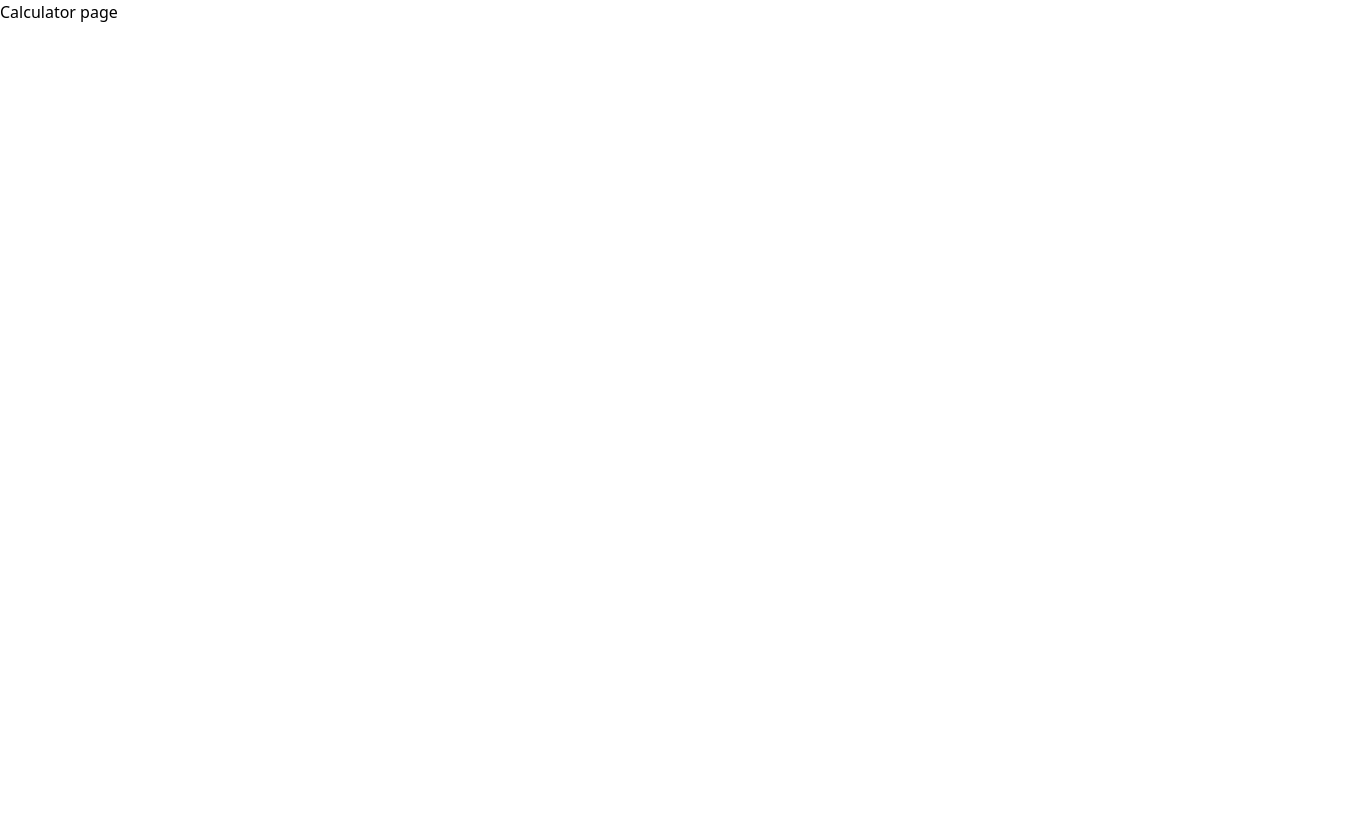
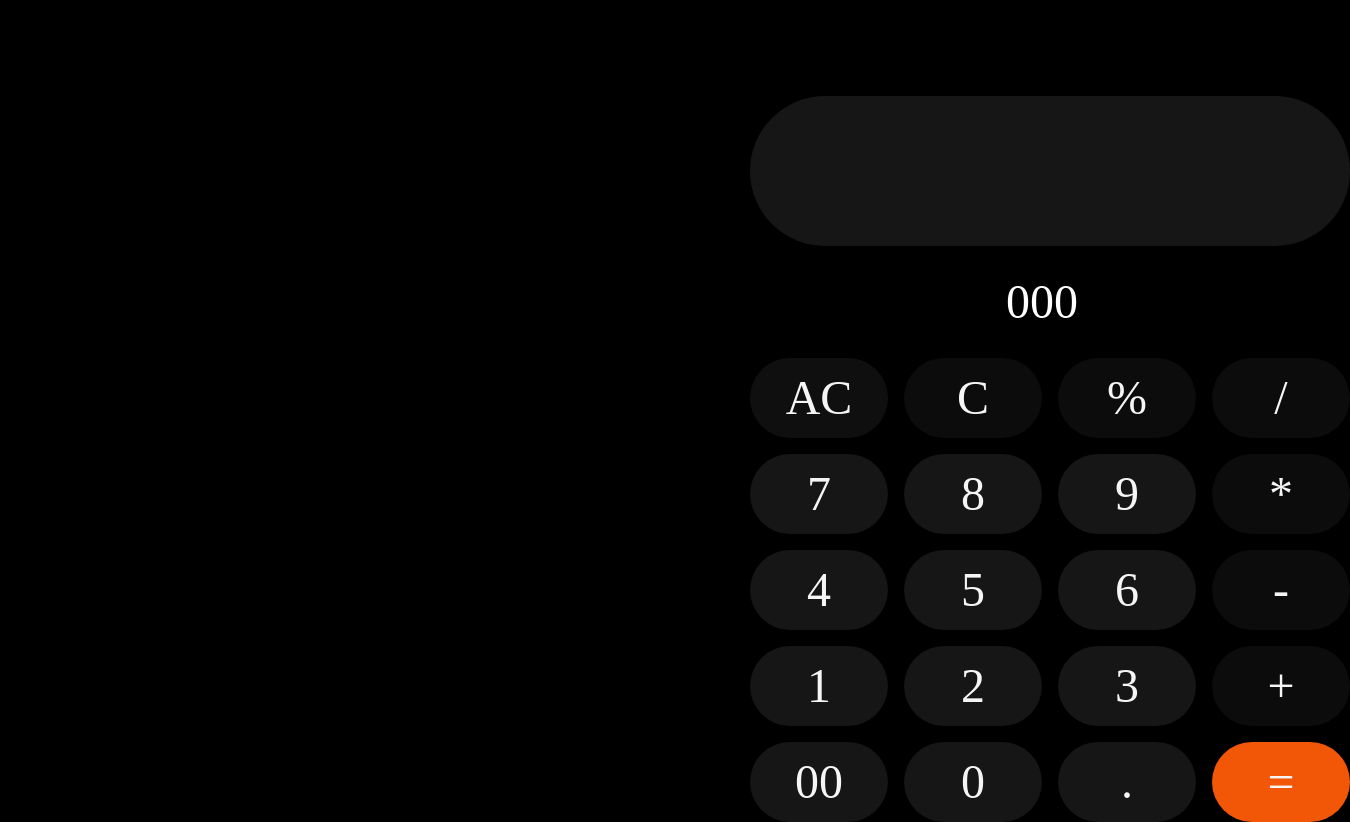
Before and after one commit to EsakkiVinayagam008/Stopwatch, a React (Create React App) app: page /Calculator in a window 1280 px wide. Shown: the whole page, 1350 px wide, since content can reach past the window. Before the commit the page ends 800 px from the top, so only its background shows below. Built offline with nearby package versions, Linux system fonts and the light colour scheme.

Commit message:
Update Calculator.jsx

```diff
--- a/src/Componend/Calculator.jsx
+++ b/src/Componend/Calculator.jsx
@@ -1,12 +1,53 @@
 import React from 'react'
 
+
 const Calculator = () => {
+  document.body.style.background='black'
+  document.body.style.fontFamily =  'Platypi, serif';
+
+
+
+
   return (
-    <div>
-        <h1>
-            Calculator page
-        </h1>
+   <>
+
+   <div className='mt-24 rounded-2xl' style={{ height: '650px', width: '600px', background: 'black',marginLeft:'750px' }}>
+      <input
+
+        type="text"
+        className='focus:ring text-7xl rounded-full'
+        style={{ height: '150px', width: '600px',background:'#161617',color:'whitesmoke' }}
+      />
+      <h1 className='text-5xl mt-8 ml-64' style={{color:'White'}}>000</h1>
+      <div className="grid grid-cols-4 gap-4 mt-8 text-5xl" style={{textAlign:'center'}} >
+
+      <button className="1 rounded-full p-4" style={{color:'whitesmoke', background:'#0f0f0f'}}>AC</button>
+<button className="2 rounded-full p-4" style={{color:'whitesmoke', background:'#0c0c0d'}}>C</button>
+<button className="3 rounded-full p-4" style={{color:'whitesmoke', background:'#0c0c0d'}}>%</button>
+<button className="4 rounded-full p-4" style={{color:'whitesmoke', background:'#0c0c0d'}}>/</button>
+<button className="5 rounded-full p-4" style={{color:'whitesmoke', background:'#161617'}}>7</button>
+<button className="6 rounded-full p-4" style={{color:'whitesmoke', background:'#161617'}}>8</button>
+<button className="7 rounded-full p-4" style={{color:'whitesmoke', background:'#161617'}}>9</button>
+<button className="8 rounded-full p-4" style={{color:'whitesmoke', background:'#0c0c0d'}}>*</button>
+<button className="9 rounded-full p-4" style={{color:'whitesmoke', background:'#161617'}}>4</button>
+<button className="10 rounded-full p-4" style={{color:'whitesmoke', background:'#161617'}}>5</button>
+<button className="11 rounded-full p-4" style={{color:'whitesmoke', background:'#161617'}}>6</button>
+<button className="12 rounded-full p-4" style={{color:'whitesmoke', background:'#0c0c0d'}}>-</button>
+<button className="13 rounded-full p-4" style={{color:'whitesmoke', background:'#161617'}}>1</button>
+<button className="14 rounded-full p-4" style={{color:'whitesmoke', background:'#161617'}}>2</button>
+<button className="15 rounded-full p-4" style={{color:'whitesmoke', background:'#161617'}}>3</button>
+<button className="16 rounded-full p-4" style={{color:'whitesmoke', background:'#0c0c0d'}}>+</button>
+<button className="17 rounded-full p-4" style={{color:'whitesmoke', background:'#161617'}}>00</button>
+<button className="18 rounded-full p-4" style={{color:'whitesmoke', background:'#161617'}}>0</button>
+<button className="19 rounded-full p-4" style={{color:'whitesmoke', background:'#161617'}}>.</button>
+<button className="20 rounded-full p-4" style={{color:'whitesmoke', background:'#f25607'}}>=</button>
+
+
+</div>
     </div>
+
+
+   </>
   )
 }
 
```
